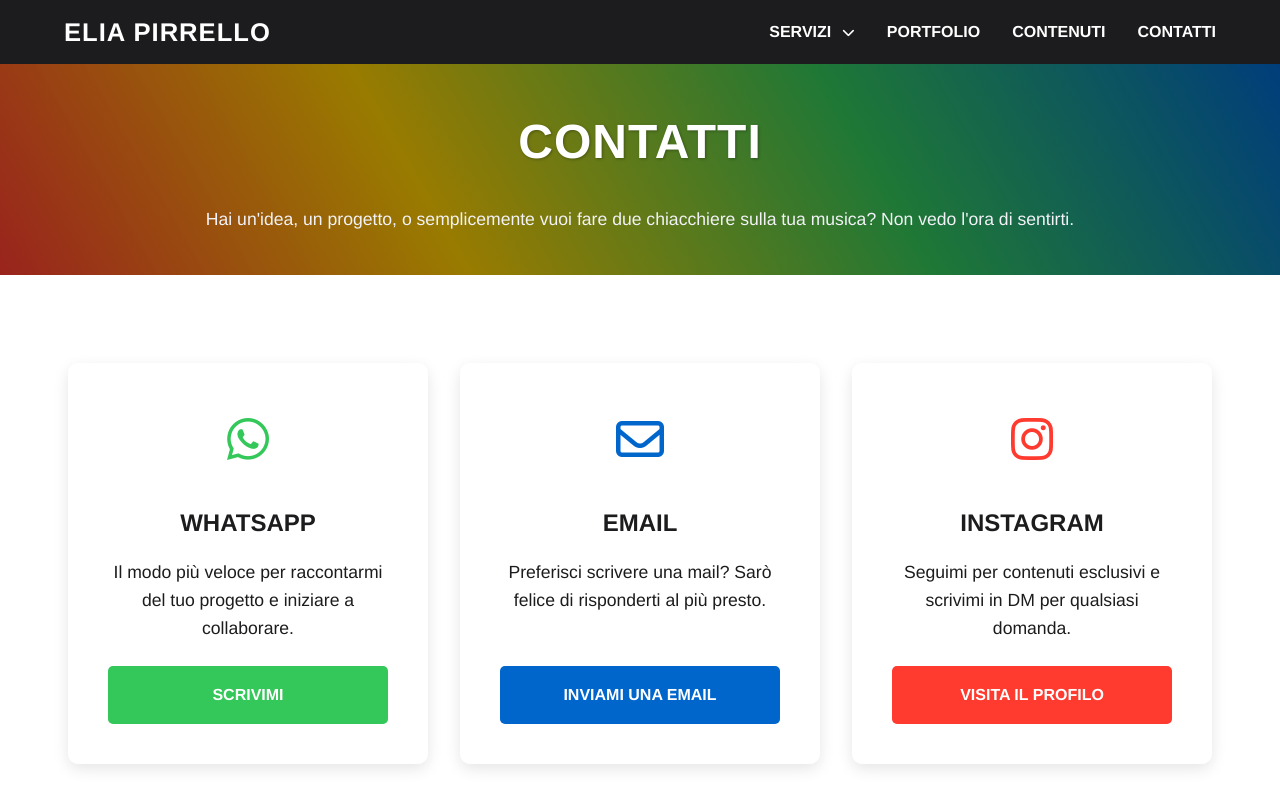
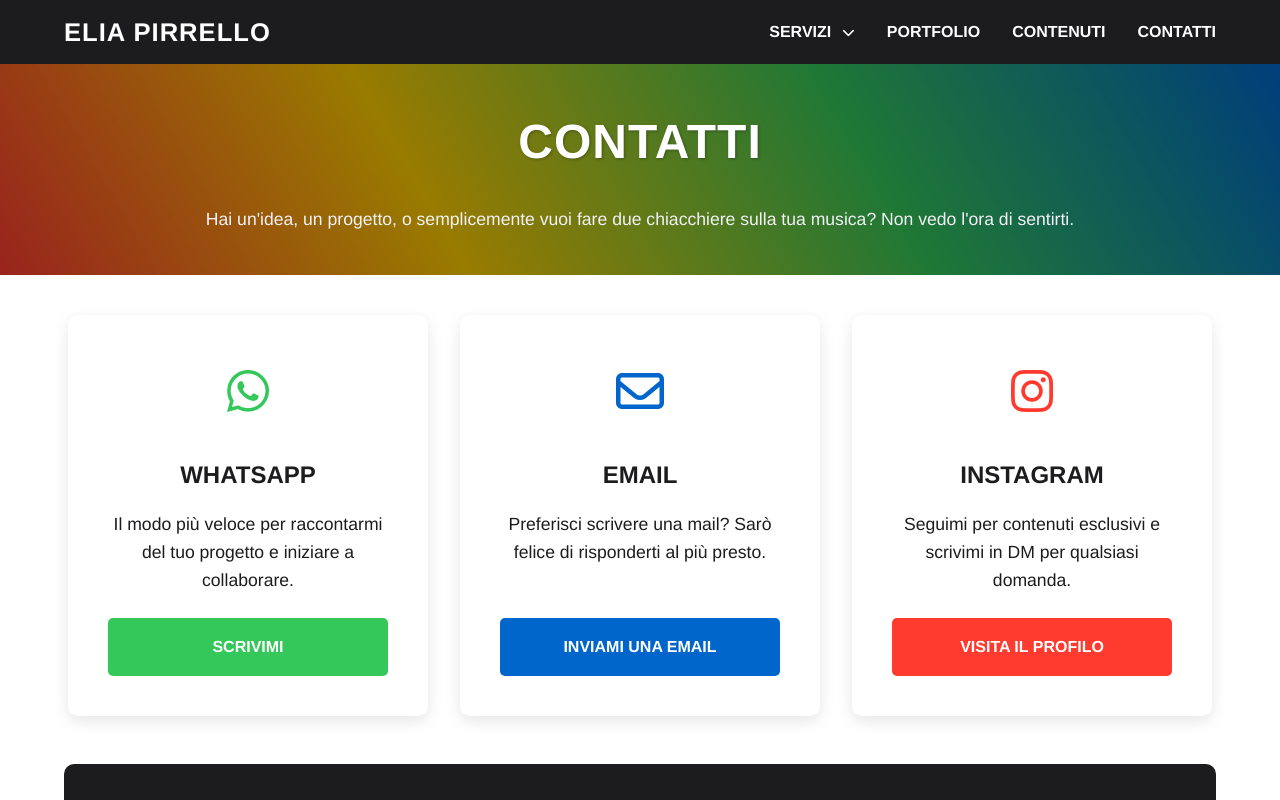
Before and after one commit to wavyprod1/website, a Vue app: page /contatti in a window 1280 px wide. Shown: the top 800 px of the page. Built offline with nearby package versions, Linux system fonts and the light colour scheme.

Commit message:
more UI fixes

```diff
--- a/src/views/ContattiView.vue
+++ b/src/views/ContattiView.vue
@@ -144,7 +144,6 @@ onMounted(() => {
   display: flex;
   flex-wrap: wrap;
   gap: 2rem;
-  margin-top: 3rem; /* Spazio dal top della sezione, se non c'è un titolo di sezione sopra */
   justify-content: center;
 }
 .contact-method {
--- a/src/views/ContenutiView.vue
+++ b/src/views/ContenutiView.vue
@@ -125,15 +125,7 @@
 
 .instagram-embed-wrapper iframe {
   width: 100%;
-  min-height: 500px; /* Altezza minima per la maggior parte dei reel */
-  /* L'altezza effettiva è spesso controllata dall'embed stesso,
-     ma impostare un'altezza minima può aiutare con il layout.
-     Instagram suggerisce un'altezza fino a 710px per i post,
-     ma per i reel potrebbe essere diverso e spesso sono più verticali.
-     Una soluzione potrebbe essere un aspect-ratio se l'altezza non è fissa.
-     Per ora, un'altezza fissa o min-height.
-  */
-  height: 650px; /* Valore di esempio, aggiusta in base all'aspetto dei tuoi reel */
+  min-height: 680px; /* Altezza minima per la maggior parte dei reel */
   border: none;
   display: block;
 }
```
